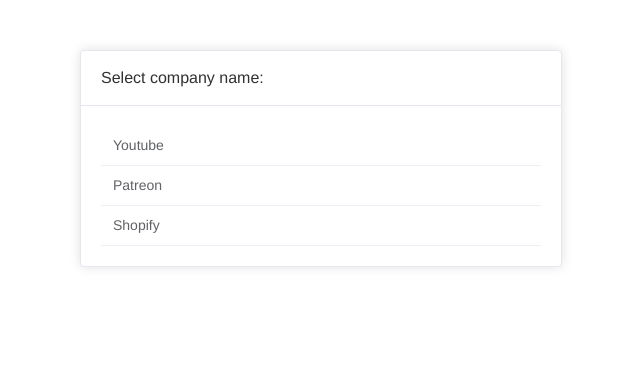
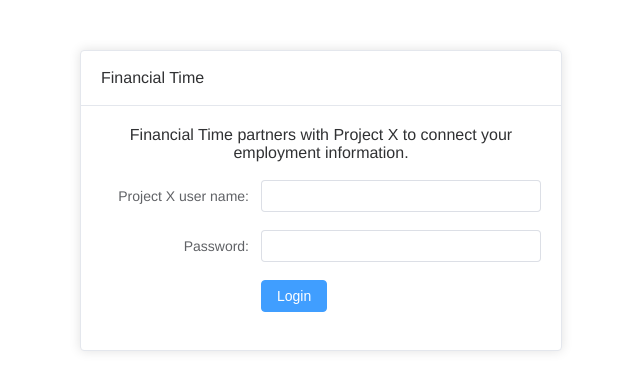
Before and after one commit to xinhan2000/LyteProjectX, a Vue app in the folder project_x/web/webapp/: page / in a window 1280 px wide. Shown: the top 390 px of the page, without its empty margins (319-959 px from the left). Built offline with nearby package versions, Linux system fonts and the light colour scheme.

Commit message:
Add LoginView in webapp

```diff
--- a/project_x/web/webapp/src/router/index.ts
+++ b/project_x/web/webapp/src/router/index.ts
@@ -1,12 +1,18 @@
 import { createRouter, createWebHistory, RouteRecordRaw } from 'vue-router';
-import HomeView from '../views/HomeView.vue';
+import LoginView from '../views/LoginView.vue';
+import CompanyView from '../views/CompanyView.vue';
 import PasswordView from '../views/PasswordView.vue';
 
 const routes: Array<RouteRecordRaw> = [
   {
     path: '/',
-    name: 'home',
-    component: HomeView,
+    name: 'login',
+    component: LoginView,
+  },
+  {
+    path: '/company',
+    name: 'company',
+    component: CompanyView,
   },
   {
     path: '/password/:name',
--- a/project_x/web/webapp/src/views/HomeView.vue
+++ b/project_x/web/webapp/src/views/CompanyView.vue
@@ -21,7 +21,7 @@
 import { ElCard, ElTable, ElTableColumn } from 'element-plus';
 
 export default defineComponent({
-  name: 'HomeView',
+  name: 'CompanyView',
   components: {
     ElCard,
     ElTable,
--- /dev/null
+++ b/project_x/web/webapp/src/views/LoginView.vue
@@ -0,0 +1,119 @@
+<template>
+  <el-card class="box-card">
+    <template #header>
+      <div class="card-header">
+        <span>Financial Time</span>
+      </div>
+    </template>
+
+    <div>
+      <span
+        >Financial Time partners with Project X to connect your employment
+        information.</span
+      >
+    </div>
+    <br />
+    <el-form ref="formRef" :model="dynamicValidateForm" label-width="160px">
+      <el-form-item
+        label="Project X user name: "
+        label-with="160px"
+        :rules="[
+          //   {
+          //     required: true,
+          //     message: 'Please input user name',
+          //     trigger: 'blur',
+          //   },
+          //   {
+          //     type: 'email',
+          //     message: 'Please input correct email address',
+          //     trigger: ['blur', 'change'],
+          //   },
+        ]"
+      >
+        <el-input name="username" v-model="dynamicValidateForm.username" />
+      </el-form-item>
+
+      <el-form-item label="Password:" prop="pass">
+        <el-input
+          name="password"
+          v-model="dynamicValidateForm.pass"
+          type="password"
+          autocomplete="off"
+        />
+      </el-form-item>
+
+      <el-input name="company" type="hidden" :value="$route.params.name" />
+
+      <el-form-item>
+        <el-button
+          ref="submit"
+          type="primary"
+          native-type="submit"
+          @click="submitForm"
+          >Login</el-button
+        >
+      </el-form-item>
+    </el-form>
+  </el-card>
+</template>
+
+<script lang="ts">
+import { defineComponent } from 'vue';
+import { reactive } from 'vue';
+import {
+  FormInstance,
+  ElCard,
+  ElForm,
+  ElFormItem,
+  ElInput,
+  ElButton,
+  ElMessageBox,
+} from 'element-plus';
+
+export default defineComponent({
+  name: 'LoginView',
+  components: {
+    ElCard,
+    ElForm,
+    ElFormItem,
+    ElInput,
+    ElButton,
+  },
+
+  data() {
+    return {
+      dynamicValidateForm: reactive({
+        username: '',
+        pass: '',
+      }),
+    };
+  },
+
+  methods: {
+    submitForm(e: any) {
+      e.preventDefault();
+
+      if (!this.dynamicValidateForm.username) {
+        ElMessageBox.alert('Please input user name', 'Error');
+        return;
+      }
+      if (!this.dynamicValidateForm.pass) {
+        ElMessageBox.alert('Please input password', 'Error');
+        return;
+      }
+
+      let form = this.$refs.formRef as FormInstance;
+      if (!form) return;
+
+      form.validate((valid) => {
+        if (valid) {
+          //   form.$el.submit();
+          this.$router.push({ name: 'company' });
+        } else {
+          return false;
+        }
+      });
+    },
+  },
+});
+</script>
```
